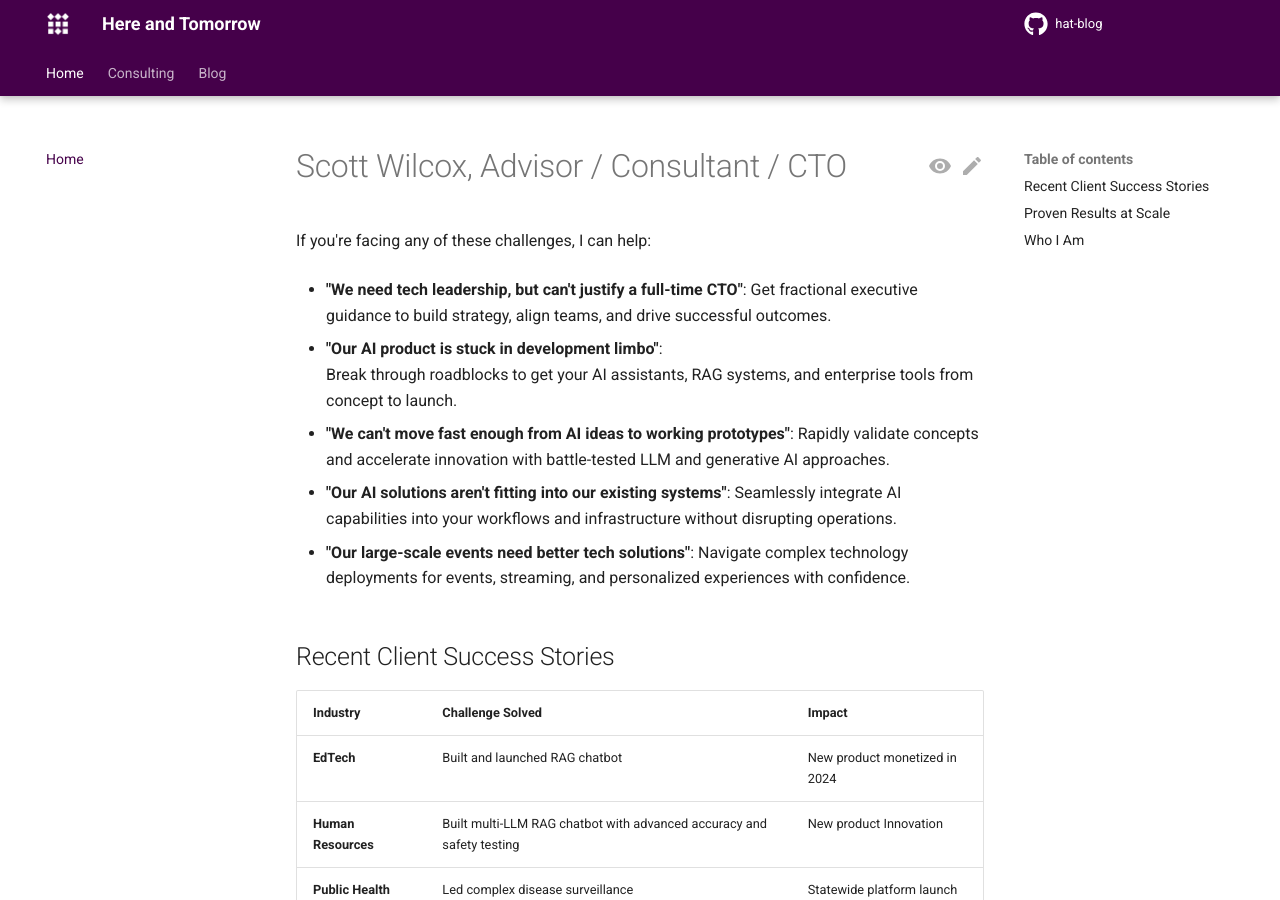
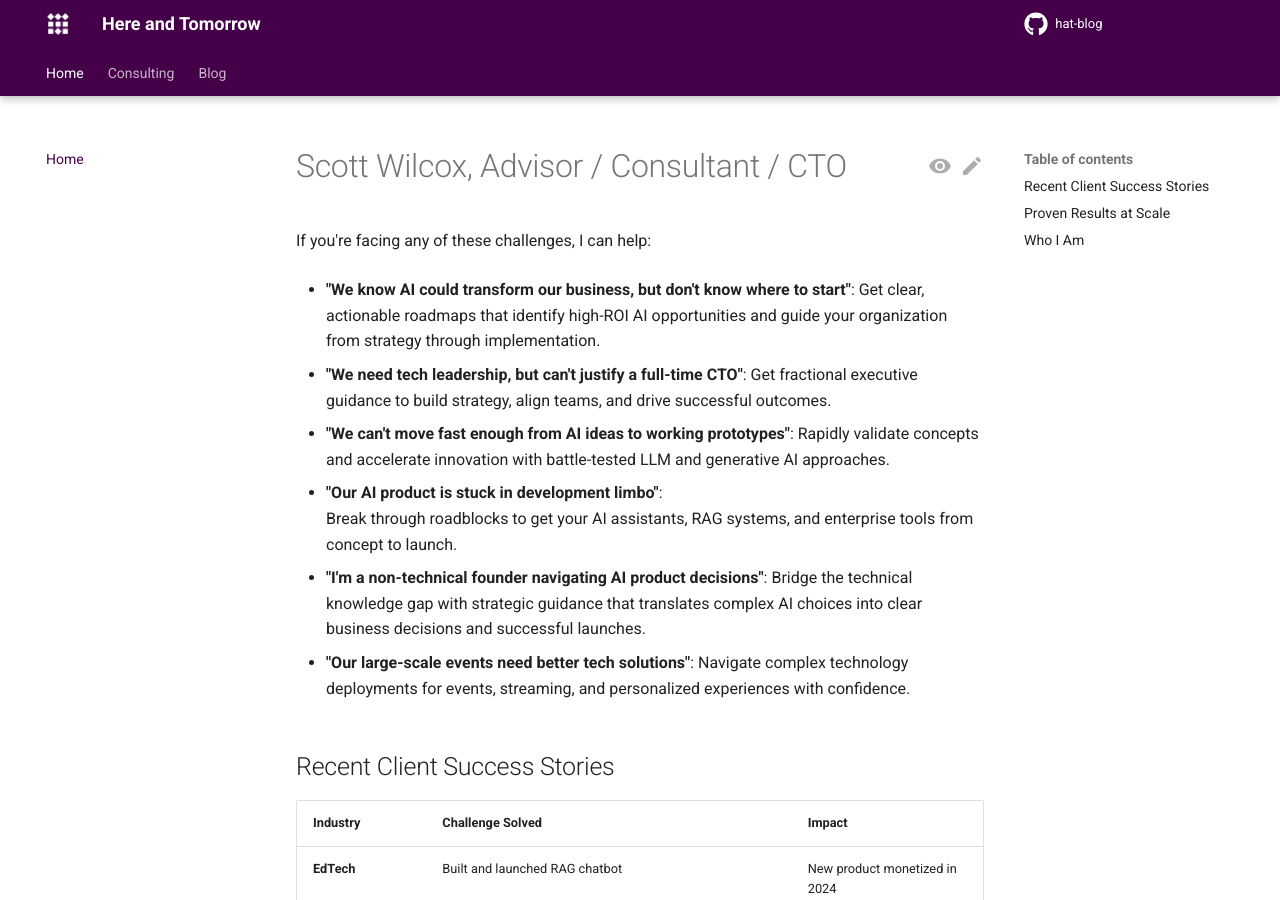
Before and after one commit to Here-and-Tomorrow-LLC/hat-blog, an MkDocs documentation site: the page built from docs/index.md, in a window 1280 px wide and 900 px high. Built offline with MkDocs 1.6.1 and Material for MkDocs 9.7.7, drawn with Linux system fonts in a browser that asks for light colours; comment, search, counter and statistics services are not loaded.

Commit message:
added bullet to index per scott l

```diff
--- a/docs/index.md
+++ b/docs/index.md
@@ -2,17 +2,21 @@
 
 If you're facing any of these challenges, I can help:
 
+
+- **"We know AI could transform our business, but don't know where to start"**:
+Get clear, actionable roadmaps that identify high-ROI AI opportunities and guide your organization from strategy through implementation.
+
 - **"We need tech leadership, but can't justify a full-time CTO"**:
 Get fractional executive guidance to build strategy, align teams, and drive successful outcomes.
+
+- **"We can't move fast enough from AI ideas to working prototypes"**:
+Rapidly validate concepts and accelerate innovation with battle-tested LLM and generative AI approaches.
 
 - **"Our AI product is stuck in development limbo"**:
  Break through roadblocks to get your AI assistants, RAG systems, and enterprise tools from concept to launch.
 
-- **"We can't move fast enough from AI ideas to working prototypes"**:
-Rapidly validate concepts and accelerate innovation with battle-tested LLM and generative AI approaches.
-
-- **"Our AI solutions aren't fitting into our existing systems"**:
-Seamlessly integrate AI capabilities into your workflows and infrastructure without disrupting operations.
+- **"I'm a non-technical founder navigating AI product decisions"**:
+Bridge the technical knowledge gap with strategic guidance that translates complex AI choices into clear business decisions and successful launches.
 
 - **"Our large-scale events need better tech solutions"**:
 Navigate complex technology deployments for events, streaming, and personalized experiences with confidence.
```
